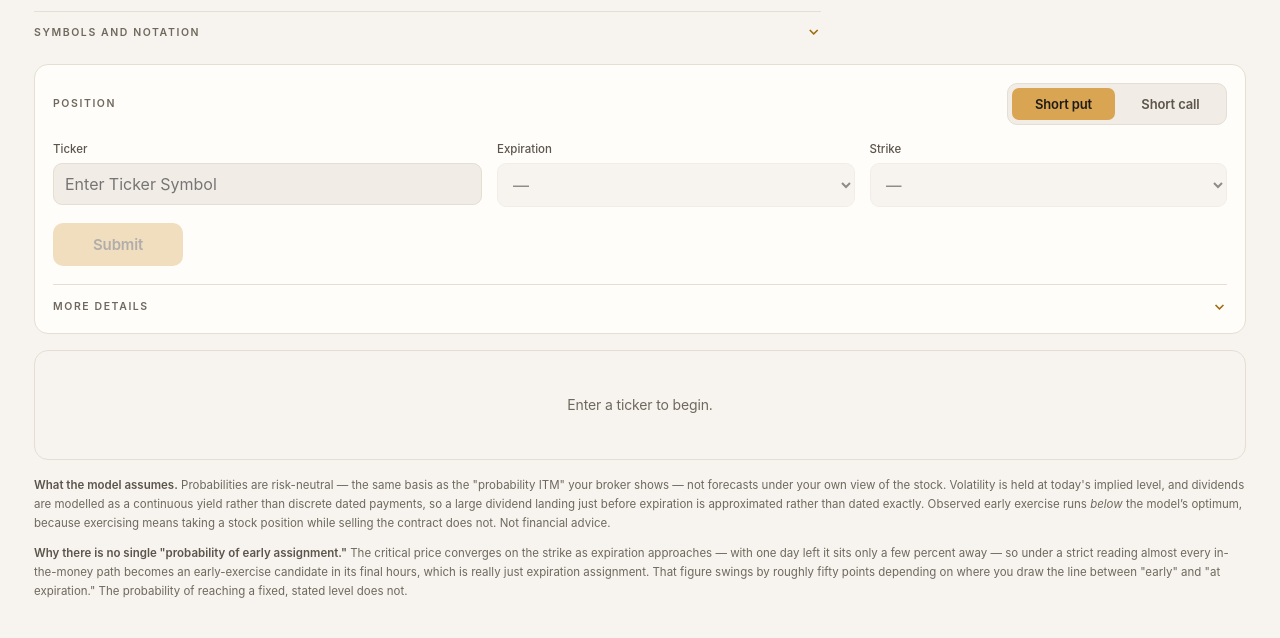
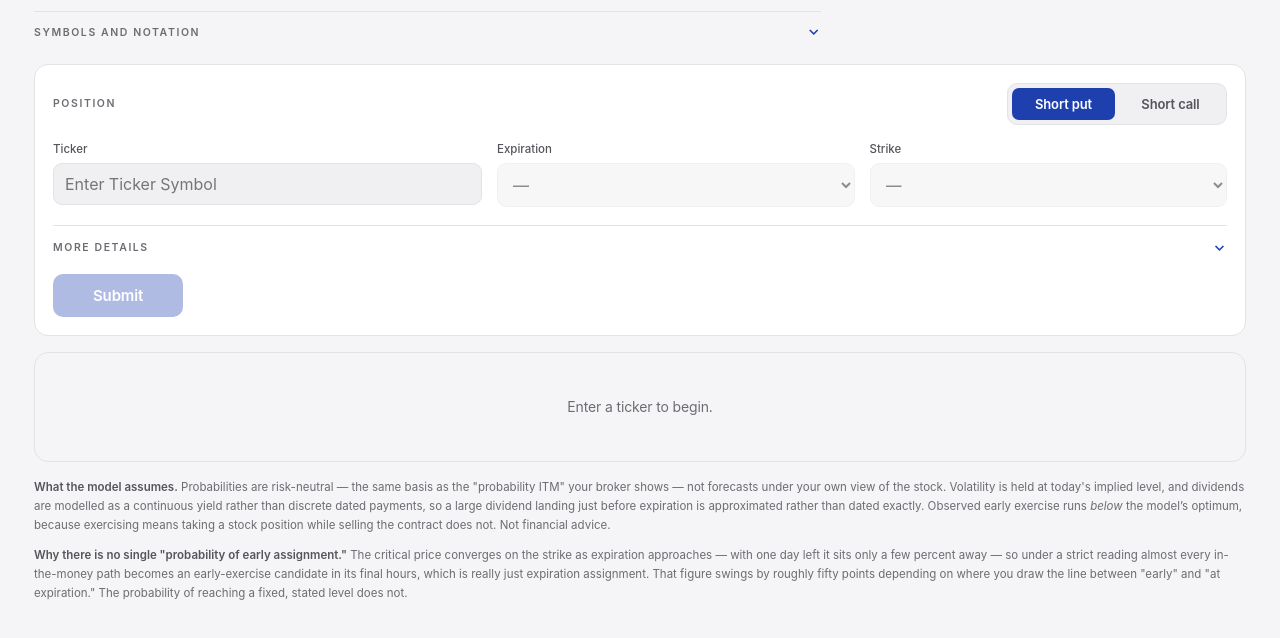
Before and after one commit to marioformis/option-assign, a plain HTML site: page index.html in a window 1280 px wide. Shown: the part 152-790 px from the top of the page. Drawn offline with Linux system fonts and the light colour scheme.

Commit message:
Update color

```diff
--- a/index.html
+++ b/index.html
@@ -4,8 +4,8 @@
 <meta charset="UTF-8">
 <meta name="viewport" content="width=device-width, initial-scale=1.0">
 <meta name="description" content="Early assignment risk for a short option: the critical price at which exercise value overtakes continuation value, what the buyer gains by exercising, and the probability of finishing in the money.">
-<meta name="theme-color" content="#13120F" media="(prefers-color-scheme: dark)">
-<meta name="theme-color" content="#F7F4EF" media="(prefers-color-scheme: light)">
+<meta name="theme-color" content="#121214" media="(prefers-color-scheme: dark)">
+<meta name="theme-color" content="#F5F5F7" media="(prefers-color-scheme: light)">
 <meta http-equiv="Content-Security-Policy" content="default-src 'none'; style-src 'self' https://fonts.googleapis.com; font-src https://fonts.gstatic.com; script-src 'self'; connect-src https://cboe-chain.formim2016.workers.dev; img-src data:; base-uri 'none'; form-action 'none'">
 <title>Short Option Assignment Risk</title>
 <link rel="preconnect" href="https://fonts.googleapis.com">
@@ -57,7 +57,6 @@
     <div class="field manual-only"><label for="strike">Strike</label><input id="strike" type="text" inputmode="decimal" autocomplete="off" spellcheck="false"></div>
   </div>
   <p class="chain-status" id="chainStatus"></p>
-  <button type="button" class="submit" id="submit" disabled>Submit</button>
   <details class="glossary more" id="moreDetails">
     <summary>More details</summary>
     <div class="inputs">
@@ -69,6 +68,7 @@
       <div class="field"><label for="creditReceived">Credit received <span class="unit">per share · optional</span></label><input id="creditReceived" type="text" inputmode="decimal" autocomplete="off" spellcheck="false"></div>
     </div>
   </details>
+  <button type="button" class="submit" id="submit" disabled>Submit</button>
   <div class="alert-box" id="alertBox"></div>
 </div>
 
@@ -77,21 +77,20 @@
 <div class="results" id="results" hidden>
 <div class="card quote">
   <div class="quote-head">
-    <div>
     <div class="quote-symbol" id="quoteSymbol">—</div>
-      <div class="quote-contract" id="quoteContract">—</div>
-    </div>
     <div class="quote-price">
       <div id="quotePrice">—</div>
       <div class="quote-change" id="quoteChange"></div>
     </div>
   </div>
+  <div class="quote-contract">
+    <div class="quote-position" id="quotePosition">—</div>
     <dl class="quote-stats">
       <div><dt>Time left</dt><dd id="quoteTimeLeft">—</dd></div>
       <div><dt>Mark</dt><dd id="quoteMark">—</dd></div>
       <div><dt>Implied vol</dt><dd id="quoteVol">—</dd></div>
-    <div><dt>Contracts</dt><dd id="quoteContracts">—</dd></div>
     </dl>
+  </div>
   <p class="quote-note" id="quoteNote"></p>
 </div>
 <div class="tiles" id="tiles">
--- a/script/app.js
+++ b/script/app.js
@@ -220,6 +220,17 @@ function readableDate(isoDate) {
   });
 }
 
+/* "Nov 6th, 2026", for reading the contract as a sentence. Non-breaking spaces
+   keep the date on one line when the sentence wraps. */
+function ordinalDate(isoDate) {
+  const day = Number(isoDate.slice(8, 10));
+  const suffix = [11, 12, 13].includes(day % 100)
+    ? "th"
+    : { 1: "st", 2: "nd", 3: "rd" }[day % 10] || "th";
+  const month = new Date(isoDate + "T00:00").toLocaleDateString([], { month: "short" });
+  return month + " " + day + suffix + ", " + isoDate.slice(0, 4);
+}
+
 /* Fractional days until the 4 PM New York close on the expiration date, when the
    option stops trading, so a same-day expiration still has its hours left. */
 function daysUntil(expiry) {
@@ -273,12 +284,13 @@ function signed(value) {
 
 function paintQuote(spot, strike, days, mark, vol, lots) {
   el("quoteSymbol").textContent = tickerSymbol();
-  el("quoteContract").textContent =
-    readableDate(el("expirationDate").value) +
-    " · " +
-    dollars(strike) +
-    " " +
-    (isCall ? "call" : "put");
+  el("quotePosition").textContent =
+    lots +
+    " × " +
+    (Number.isInteger(strike) ? "$" + strike : dollars(strike)) +
+    (isCall ? " Call" : " Put") +
+    " expiring on " +
+    ordinalDate(el("expirationDate").value);
   el("quotePrice").textContent = dollars(spot);
   el("quoteChange").textContent = chain
     ? signed(chain.change) + " (" + signed(chain.changePercent) + "%)"
@@ -287,7 +299,6 @@ function paintQuote(spot, strike, days, mark, vol, lots) {
   el("quoteTimeLeft").textContent = timeLeftLabel(days);
   el("quoteMark").textContent = dollars(mark);
   el("quoteVol").textContent = vol === null ? "—" : percent(vol);
-  el("quoteContracts").textContent = String(lots);
   el("quoteNote").textContent = chain
     ? "CBOE delayed quote · " +
       chain.quoteTime.toLocaleTimeString([], { hour: "numeric", minute: "2-digit" })
--- a/styles.css
+++ b/styles.css
@@ -1,30 +1,29 @@
 :root{
   color-scheme:dark light;
 
-  --page:#13120F;
-  --surface:#1C1A17;
-  --surface-sunken:#252220;
-  --rule:#332F2B;
-  --rule-strong:#454039;
-  --text:#F2EFE9;
-  --text-soft:#A49D93;
-  --text-faint:#6F695F;
-  /* --accent is the true brand gold: used only where it sits behind dark text
-     (a filled chip), so it stays this bright and saturated in both themes.
-     --accent-text is for gold used AS text or a thin line directly on the page
-     background; it needs to be much darker to stay legible on paper, so light
-     mode gives it its own value below. */
-  --accent:#D9A552;
-  --accent-text:#D9A552;
+  --page:#121214;
+  --surface:#1B1B1E;
+  --surface-sunken:#242427;
+  --rule:#303034;
+  --rule-strong:#45454B;
+  --text:#F1F1F3;
+  --text-soft:#A2A2A9;
+  --text-faint:#707077;
+  /* --accent is the brand dark blue: used only as a filled background behind
+     white text (the toggle, Submit), so it stays this deep in both themes.
+     --accent-text is blue used AS text or a thin line directly on the page; a
+     dark blue would vanish on this background, so dark mode lifts it. */
+  --accent:#1E40AF;
+  --accent-text:#8AABF0;
   --positive:#5FA882;
   --caution:#D9A552;
   --negative:#D96A56;
-  --on-accent:#13120F;
+  --on-accent:#FFFFFF;
 
   /* Translucent fills, kept as tokens so the chart and the alert box follow the
      theme rather than carrying their own literals. */
-  --accent-faint:rgba(217,165,82,.42);
-  --accent-underline:rgba(217,165,82,.5);
+  --accent-faint:rgba(138,171,240,.42);
+  --accent-underline:rgba(138,171,240,.5);
   --negative-edge:rgba(217,106,86,.45);
   --negative-wash:rgba(217,106,86,.11);
   --negative-wash-edge:rgba(217,106,86,.34);
@@ -42,26 +41,24 @@
 
 @media (prefers-color-scheme: light){
   :root{
-    --page:#F7F4EF;
-    --surface:#FFFDFA;
-    --surface-sunken:#F1EDE6;
-    --rule:#E4DED3;
-    --rule-strong:#C7BFB1;
-    --text:#1F1C18;
-    --text-soft:#5C554B;
-    --text-faint:#6F695D;
-    /* --accent is left at the same bright gold as dark mode: it is only ever a
-       filled background here, so contrast is against the dark text on top of
-       it, not the page. Green and salmon do need darker mixes for paper, and
-       so does gold the moment it is used as text -- see --accent-text. */
+    --page:#F5F5F7;
+    --surface:#FFFFFF;
+    --surface-sunken:#F0F0F2;
+    --rule:#E3E3E6;
+    --rule-strong:#C5C5CB;
+    --text:#1C1C1E;
+    --text-soft:#55555C;
+    --text-faint:#6C6C73;
+    /* --accent keeps the same dark blue as dark mode. Green and salmon need
+       darker mixes for paper; blue used as text is already dark enough here,
+       so --accent-text simply matches the fill. */
     --positive:#2E7D57;
     --caution:#8A5D0C;
     --negative:#B23C22;
-    --accent-text:#9C6B0A;
-    --on-accent:#1F1C18;
+    --accent-text:#1E40AF;
 
-    --accent-faint:rgba(156,107,10,.38);
-    --accent-underline:rgba(156,107,10,.45);
+    --accent-faint:rgba(30,64,175,.38);
+    --accent-underline:rgba(30,64,175,.45);
     --negative-edge:rgba(178,60,34,.42);
     --negative-wash:rgba(178,60,34,.08);
     --negative-wash-edge:rgba(178,60,34,.28);
@@ -176,6 +173,7 @@ input.invalid{border-color:var(--negative)}
 .submit:focus-visible{outline:2px solid var(--accent-text); outline-offset:2px}
 @media(min-width:620px){ .submit{width:auto; padding:12px 40px} }
 .more{margin-top:18px; border-top:1px solid var(--rule); padding-top:14px}
+.more + .submit{margin-top:18px}
 .more .inputs{margin-top:14px}
 
 .prompt{
@@ -188,16 +186,12 @@ input.invalid{border-color:var(--negative)}
    quote figures the model starts from. */
 .quote-head{display:flex; justify-content:space-between; align-items:flex-start; gap:16px}
 .quote-symbol{font-size:32px; font-weight:700; letter-spacing:-.03em; line-height:1}
-.quote-contract{margin-top:9px; font-size:13px; color:var(--text-soft)}
+.quote-contract{margin-top:20px; padding-top:18px; border-top:1px solid var(--rule)}
+.quote-position{font-size:17px; font-weight:600; letter-spacing:-.015em; line-height:1.35}
 .quote-price{text-align:right; font-family:var(--mono); font-size:26px; font-weight:600; letter-spacing:-.02em; line-height:1}
 .quote-change{margin-top:9px; font-size:12.5px; font-weight:500; color:var(--positive)}
 .quote-change.down{color:var(--negative)}
-.quote-stats{
-  display:grid; grid-template-columns:repeat(2,minmax(0,1fr)); gap:1px; margin:20px 0 0;
-  background:var(--rule); border:1px solid var(--rule); border-radius:11px; overflow:hidden;
-}
-@media(min-width:620px){ .quote-stats{grid-template-columns:repeat(4,minmax(0,1fr))} }
-.quote-stats>div{background:var(--surface); padding:12px 14px}
+.quote-stats{display:flex; flex-wrap:wrap; gap:12px 32px; margin:14px 0 0}
 .quote-stats dt{font-size:10px; letter-spacing:.14em; text-transform:uppercase; color:var(--text-faint); font-weight:600}
 .quote-stats dd{margin:5px 0 0; font-family:var(--mono); font-size:16px; font-weight:600; font-variant-numeric:tabular-nums}
 .quote-note{margin:12px 0 0; font-size:11.5px; color:var(--text-faint)}
```
Lines whose indentation alone changed are shown as unchanged.
